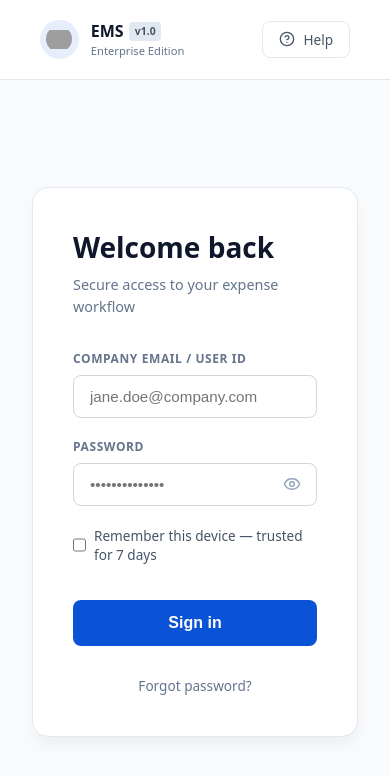
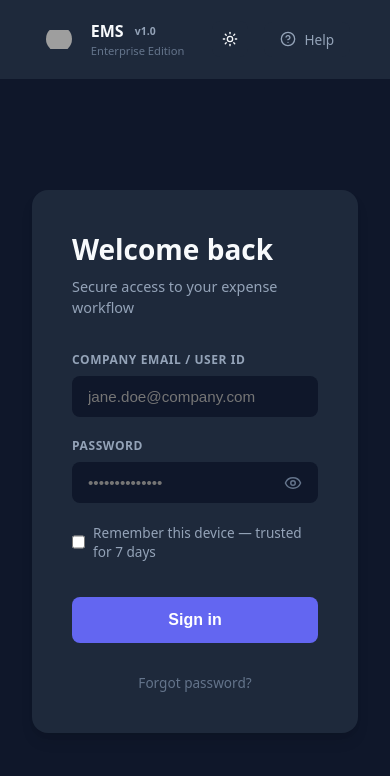
Before and after one commit to Intplus-Tech/EMS-Enterprise-Edition, a Next.js app: page /login in a window 390 px wide. Shown: the top 776 px of the page. Built offline with nearby package versions, Linux system fonts and the light colour scheme; no server answers; grey boxes are pictures that could not be loaded.

Commit message:
feat: initialize project scaffold with responsive login page, global styles, and DB configuration

```diff
--- a/src/app/login/page.tsx
+++ b/src/app/login/page.tsx
@@ -1,6 +1,6 @@
 "use client";
 
-import { useState } from "react";
+import { useState, useEffect } from "react";
 import { useRouter } from "next/navigation";
 import * as Icons from "lucide-react";
 import { BRANDING } from "../../config/branding";
@@ -16,6 +16,24 @@ export default function LoginPage() {
 
   const [loading, setLoading] = useState(false);
   const [error, setError] = useState("");
+
+  // Theme state
+  const [theme, setTheme] = useState<"dark" | "light">("dark");
+
+  useEffect(() => {
+    const savedTheme = localStorage.getItem("theme") as "dark" | "light" | null;
+    if (savedTheme) {
+      setTheme(savedTheme);
+      document.documentElement.setAttribute("data-theme", savedTheme);
+    }
+  }, []);
+
+  const toggleTheme = () => {
+    const nextTheme = theme === "dark" ? "light" : "dark";
+    setTheme(nextTheme);
+    localStorage.setItem("theme", nextTheme);
+    document.documentElement.setAttribute("data-theme", nextTheme);
+  };
 
   const handleLogin = async (e: React.FormEvent) => {
     e.preventDefault();
@@ -45,22 +63,31 @@ export default function LoginPage() {
   };
 
   return (
-    <div style={{ display: "flex", flexDirection: "column", minHeight: "100vh", background: "#F8FAFC", color: "#0F172A", fontFamily: "var(--font-sans)" }}>
+    <div style={{
+      display: "flex",
+      flexDirection: "column",
+      minHeight: "100vh",
+      background: "rgb(var(--color-background))",
+      color: "rgb(var(--color-text))",
+      fontFamily: "var(--font-sans)",
+      transition: "background var(--transition-normal), color var(--transition-normal)"
+    }}>
       {/* Header */}
       <header style={{
         padding: "1.25rem 2.5rem",
         display: "flex",
         justifyContent: "space-between",
         alignItems: "center",
-        background: "#FFFFFF",
-        borderBottom: "1px solid #E2E8F0"
+        background: "rgb(var(--color-surface))",
+        borderBottom: "1px solid rgba(var(--color-card-border), 0.5)",
+        transition: "background var(--transition-normal), border var(--transition-normal)"
       }}>
         {/* Brand logo & text */}
         <div style={{ display: "flex", alignItems: "center", gap: "0.75rem" }}>
           <div style={{
             padding: "0.4rem",
             borderRadius: "50%",
-            background: "rgba(10, 82, 214, 0.1)",
+            background: "rgba(var(--color-primary), 0.15)",
             display: "flex",
             alignItems: "center",
             justifyContent: "center"
@@ -69,23 +96,52 @@ export default function LoginPage() {
           </div>
           <div>
             <div style={{ display: "flex", alignItems: "center", gap: "0.35rem" }}>
-              <span style={{ fontWeight: "700", fontSize: "1rem", color: "#0F172A" }}>EMS</span>
+              <span style={{ fontWeight: "700", fontSize: "1rem", color: "rgb(var(--color-text))" }}>EMS</span>
               <span style={{
                 fontSize: "0.65rem",
                 fontWeight: "600",
-                background: "#E2E8F0",
-                color: "#475569",
+                background: "rgba(var(--color-card-border), 0.3)",
+                color: "rgb(var(--color-text-muted))",
                 padding: "0.15rem 0.35rem",
                 borderRadius: "4px"
               }}>
                 v1.0
               </span>
             </div>
-            <span style={{ fontSize: "0.7rem", color: "#64748B", display: "block", marginTop: "1px" }}>Enterprise Edition</span>
+            <span style={{ fontSize: "0.7rem", color: "rgb(var(--color-text-dim))", display: "block", marginTop: "1px" }}>Enterprise Edition</span>
           </div>
         </div>
 
-        {/* Right navigation / Help button */}
+        {/* Right navigation / Help button + Theme switcher */}
+        <div style={{ display: "flex", alignItems: "center", gap: "1rem" }}>
+          <button
+            type="button"
+            onClick={toggleTheme}
+            style={{
+              display: "inline-flex",
+              alignItems: "center",
+              justifyContent: "center",
+              width: "36px",
+              height: "36px",
+              borderRadius: "8px",
+              border: "1px solid rgba(var(--color-card-border), 0.6)",
+              background: "rgb(var(--color-card))",
+              color: "rgb(var(--color-text))",
+              cursor: "pointer",
+              transition: "all 0.15s ease"
+            }}
+            onMouseOver={(e) => {
+              e.currentTarget.style.borderColor = "rgba(var(--color-primary), 0.5)";
+              e.currentTarget.style.background = "rgba(var(--color-primary), 0.05)";
+            }}
+            onMouseOut={(e) => {
+              e.currentTarget.style.borderColor = "rgba(var(--color-card-border), 0.6)";
+              e.currentTarget.style.background = "rgb(var(--color-card))";
+            }}
+          >
+            {theme === "light" ? <Icons.Moon size={16} /> : <Icons.Sun size={16} />}
+          </button>
+
           <a
             href="https://spendflow.com/support"
             target="_blank"
@@ -95,25 +151,28 @@ export default function LoginPage() {
               gap: "0.5rem",
               padding: "0.5rem 1rem",
               borderRadius: "8px",
-            border: "1px solid #E2E8F0",
-            background: "#FFFFFF",
-            color: "#475569",
+              border: "1px solid rgba(var(--color-card-border), 0.6)",
+              background: "rgb(var(--color-card))",
+              color: "rgb(var(--color-text-muted))",
               fontSize: "0.85rem",
               fontWeight: "500",
               textDecoration: "none",
               transition: "all 0.15s ease"
             }}
             onMouseOver={(e) => {
-            e.currentTarget.style.borderColor = "#CBD5E1";
-            e.currentTarget.style.background = "#F8FAFC";
+              e.currentTarget.style.borderColor = "rgba(var(--color-primary), 0.5)";
+              e.currentTarget.style.background = "rgba(var(--color-primary), 0.05)";
+              e.currentTarget.style.color = "rgb(var(--color-text))";
             }}
             onMouseOut={(e) => {
-            e.currentTarget.style.borderColor = "#E2E8F0";
-            e.currentTarget.style.background = "#FFFFFF";
+              e.currentTarget.style.borderColor = "rgba(var(--color-card-border), 0.6)";
+              e.currentTarget.style.background = "rgb(var(--color-card))";
+              e.currentTarget.style.color = "rgb(var(--color-text-muted))";
             }}
           >
             <Icons.HelpCircle size={16} /> Help
           </a>
+        </div>
       </header>
 
       {/* Main Form Area */}
@@ -121,14 +180,15 @@ export default function LoginPage() {
         <div style={{
           maxWidth: "480px",
           width: "100%",
-          background: "#FFFFFF",
-          border: "1px solid #E2E8F0",
+          background: "rgb(var(--color-surface))",
+          border: "1px solid rgba(var(--color-card-border), 0.4)",
           borderRadius: "16px",
           padding: "2.5rem",
-          boxShadow: "0 10px 15px -3px rgba(0, 0, 0, 0.05)"
+          boxShadow: "var(--shadow-lg)",
+          transition: "background var(--transition-normal), border var(--transition-normal)"
         }}>
-          <h2 style={{ fontSize: "1.75rem", fontWeight: "700", color: "#0F172A", marginBottom: "0.5rem" }}>Welcome back</h2>
-          <p style={{ color: "#64748B", fontSize: "0.9rem", lineHeight: "1.5", marginBottom: "2rem" }}>
+          <h2 style={{ fontSize: "1.75rem", fontWeight: "700", color: "rgb(var(--color-text))", marginBottom: "0.5rem" }}>Welcome back</h2>
+          <p style={{ color: "rgb(var(--color-text-muted))", fontSize: "0.9rem", lineHeight: "1.5", marginBottom: "2rem" }}>
             Secure access to your expense workflow
           </p>
 
@@ -137,11 +197,11 @@ export default function LoginPage() {
               display: "flex",
               alignItems: "center",
               gap: "0.75rem",
-              background: "#FFF1F2",
-              border: "1px solid #FCA5A5",
+              background: "rgba(239, 68, 68, 0.08)",
+              border: "1px solid rgba(239, 68, 68, 0.3)",
               borderRadius: "8px",
               padding: "0.75rem 1rem",
-              color: "#B91C1C",
+              color: "#EF4444",
               fontSize: "0.875rem",
               marginBottom: "1.5rem"
             }}>
@@ -153,7 +213,7 @@ export default function LoginPage() {
           <form onSubmit={handleLogin}>
             {/* Company Email / User ID */}
             <div style={{ marginBottom: "1.25rem" }}>
-              <label style={{ display: "block", fontSize: "0.75rem", fontWeight: "600", textTransform: "uppercase", color: "#64748B", letterSpacing: "0.05em", marginBottom: "0.5rem" }}>
+              <label style={{ display: "block", fontSize: "0.75rem", fontWeight: "600", textTransform: "uppercase", color: "rgb(var(--color-text-muted))", letterSpacing: "0.05em", marginBottom: "0.5rem" }}>
                 Company Email / User ID
               </label>
               <input
@@ -165,10 +225,10 @@ export default function LoginPage() {
                 style={{
                   width: "100%",
                   padding: "0.75rem 1rem",
-                  background: "#FFFFFF",
-                  border: "1px solid #D1D5DB",
+                  background: "rgb(var(--color-background))",
+                  border: "1px solid rgba(var(--color-card-border), 0.6)",
                   borderRadius: "8px",
-                  color: "#1F2937",
+                  color: "rgb(var(--color-text))",
                   fontSize: "0.95rem",
                   outline: "none"
                 }}
@@ -177,7 +237,7 @@ export default function LoginPage() {
 
             {/* Password */}
             <div style={{ marginBottom: "1.25rem" }}>
-              <label style={{ display: "block", fontSize: "0.75rem", fontWeight: "600", textTransform: "uppercase", color: "#64748B", letterSpacing: "0.05em", marginBottom: "0.5rem" }}>
+              <label style={{ display: "block", fontSize: "0.75rem", fontWeight: "600", textTransform: "uppercase", color: "rgb(var(--color-text-muted))", letterSpacing: "0.05em", marginBottom: "0.5rem" }}>
                 Password
               </label>
               <div style={{ position: "relative" }}>
@@ -190,10 +250,10 @@ export default function LoginPage() {
                   style={{
                     width: "100%",
                     padding: "0.75rem 2.75rem 0.75rem 1rem",
-                    background: "#FFFFFF",
-                    border: "1px solid #D1D5DB",
+                    background: "rgb(var(--color-background))",
+                    border: "1px solid rgba(var(--color-card-border), 0.6)",
                     borderRadius: "8px",
-                    color: "#1F2937",
+                    color: "rgb(var(--color-text))",
                     fontSize: "0.95rem",
                     outline: "none"
                   }}
@@ -206,7 +266,7 @@ export default function LoginPage() {
                     right: "1rem",
                     top: "50%",
                     transform: "translateY(-50%)",
-                    color: "#94A3B8",
+                    color: "rgb(var(--color-text-dim))",
                     background: "none",
                     border: "none",
                     cursor: "pointer",
@@ -230,11 +290,12 @@ export default function LoginPage() {
                   width: "16px",
                   height: "16px",
                   borderRadius: "4px",
-                  border: "1px solid #D1D5DB",
+                  border: "1px solid rgba(var(--color-card-border), 0.6)",
+                  background: "rgb(var(--color-background))",
                   cursor: "pointer"
                 }}
               />
-              <label htmlFor="rememberDevice" style={{ fontSize: "0.85rem", color: "#475569", cursor: "pointer" }}>
+              <label htmlFor="rememberDevice" style={{ fontSize: "0.85rem", color: "rgb(var(--color-text-muted))", cursor: "pointer" }}>
                 Remember this device — trusted for 7 days
               </label>
             </div>
@@ -245,7 +306,7 @@ export default function LoginPage() {
               disabled={loading}
               style={{
                 width: "100%",
-                background: "#0A52D6",
+                background: "rgb(var(--color-primary))",
                 color: "#FFFFFF",
                 border: "none",
                 borderRadius: "8px",
@@ -256,8 +317,8 @@ export default function LoginPage() {
                 opacity: loading ? 0.7 : 1,
                 transition: "background-color 0.2s"
               }}
-              onMouseOver={(e) => !loading && (e.currentTarget.style.backgroundColor = "#0848BE")}
-              onMouseOut={(e) => !loading && (e.currentTarget.style.backgroundColor = "#0A52D6")}
+              onMouseOver={(e) => !loading && (e.currentTarget.style.backgroundColor = "rgb(var(--color-primary-hover))")}
+              onMouseOut={(e) => !loading && (e.currentTarget.style.backgroundColor = "rgb(var(--color-primary))")}
             >
               {loading ? "Signing in..." : "Sign in"}
             </button>
@@ -268,14 +329,14 @@ export default function LoginPage() {
             <a
               href="/forgot-password"
               style={{
-                color: "#64748B",
+                color: "rgb(var(--color-text-dim))",
                 fontSize: "0.85rem",
                 fontWeight: "500",
                 textDecoration: "none",
                 transition: "color 0.15s"
               }}
-              onMouseOver={(e) => e.currentTarget.style.color = "#0A52D6"}
-              onMouseOut={(e) => e.currentTarget.style.color = "#64748B"}
+              onMouseOver={(e) => e.currentTarget.style.color = "rgb(var(--color-primary))"}
+              onMouseOut={(e) => e.currentTarget.style.color = "rgb(var(--color-text-dim))"}
             >
               Forgot password?
             </a>
```
Also changed, not shown: src/app/globals.css (+80 -0 lines), src/app/layout.tsx (+12 -0 lines), src/app/page.tsx (+48 -2 lines), src/config/db.ts (+8 -0 lines). Lines whose indentation alone changed are shown as unchanged.
